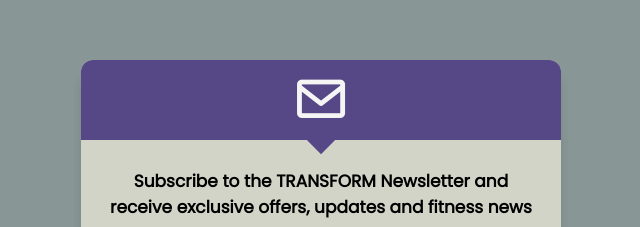
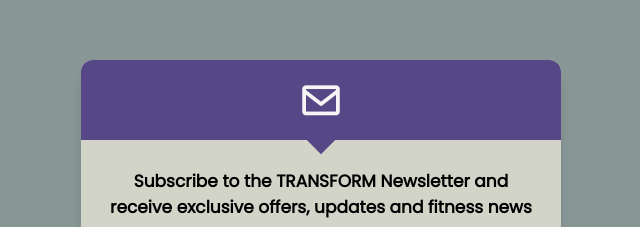
Before and after one commit to alok-x0s1/Email-Subscription-Form, a plain HTML site: page index.html in a window 1280 px wide. Shown: the part 172-399 px from the top of the page, 319-959 px from the left. Drawn offline with nearby package versions, Linux system fonts and the light colour scheme.

Commit message:
Change in font size of icon

```diff
--- a/style.css
+++ b/style.css
@@ -57,7 +57,7 @@ main {
 }
 
 .wrapper .top i {
-    font-size: 4.5vw;
+    font-size: 45px;
 }
 
 .wrapper .bottom {
```
